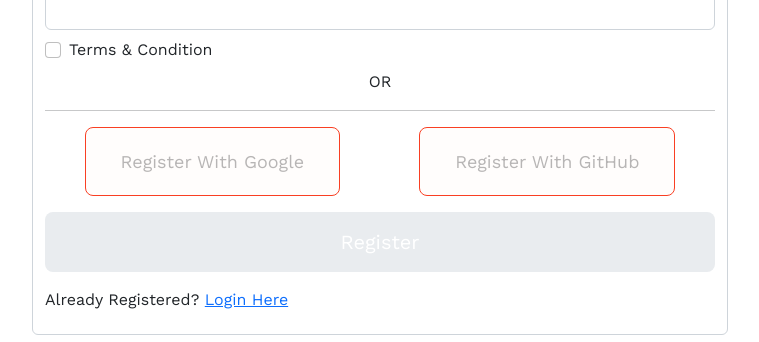
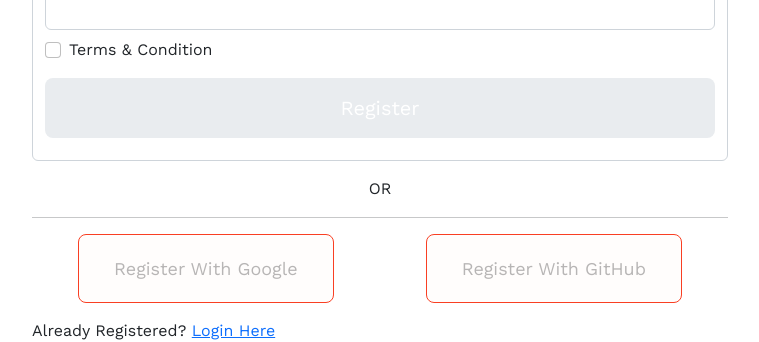
Before and after one commit to Hasan-Nayem/Chef-s-Corner-Client, a React (Vite) app: page /registration in a window 1280 px wide. Shown: the part 709-1051 px from the top of the page, without its empty margins (260-1019 px from the left). Built offline with nearby package versions, Linux system fonts and the light colour scheme.

Commit message:
Context provider

```diff
--- a/src/Components/Login/Login.jsx
+++ b/src/Components/Login/Login.jsx
@@ -19,7 +19,8 @@ const Login = () => {
                 <div className="form-group my-3">
                     <button type="submit" className='explore-btn form-control'>Login</button>
                 </div>
-                <p className='text-center'>OR</p>
+            </form>
+            <p className='text-center my-3'>OR</p>
             <hr />
             <div className="d-flex justify-content-around">
                 <button className="signInbtn">Sign In With Google</button>
@@ -28,7 +29,6 @@ const Login = () => {
             <div className="form-group my-2">
                 <p className="">Not Registered Yet? <Link to="/registration">Register Here</Link> </p>
             </div>
-            </form>
         </div>
     );
 };
--- a/src/Components/Recipe/Recipe.jsx
+++ b/src/Components/Recipe/Recipe.jsx
@@ -5,7 +5,6 @@ import RecipeDetails from '../RecipeDetails/RecipeDetails';
 
 const Recipe = () => {
     const {id,name,img,bio,yearsOfExperience,likes,recipes} = useLoaderData();
-    console.log(name);
     return (
         <div className="container my-4 p-4 border">
             <div className="text-center">
--- a/src/Components/Registration/Registration.jsx
+++ b/src/Components/Registration/Registration.jsx
@@ -34,12 +34,20 @@ const Registration = () => {
                 <div onClick={handleStatus} className="col-12 my-2">
                     <div className="form-check">
                         <input className="form-check-input" type="checkbox" id="gridCheck" />
-                    <label className="form-check-label" for="gridCheck">
+                    <label className="form-check-label" htmlFor="gridCheck">
                         Terms & Condition
                     </label>
                     </div>
                 </div>
-                <p className='text-center'>OR</p>
+                <div className="form-group my-3">
+                    {
+                        status?
+                        <button type="submit" className='explore-btn form-control'>Register</button>
+                        :<button type="submit" className='explore-btn form-control' disabled>Register</button>
+                    }
+                </div>
+            </form>
+            <p className='text-center my-3'>OR</p>
             <hr />
             <div className="form-group my-3">
                 {
@@ -49,7 +57,6 @@ const Registration = () => {
                             <button className="signInbtn">Register With Google</button>
                             <button className="signInbtn">Register With GitHub</button>
                         </div>
-                            <button type="submit" className='explore-btn form-control'>Register</button>
                     </>
 
                     :
@@ -58,14 +65,12 @@ const Registration = () => {
                             <button className="signInbtn" disabled>Register With Google</button>
                             <button className="signInbtn" disabled>Register With GitHub</button>
                         </div>
-                            <button type="submit" className='explore-btn form-control' disabled>Register</button>
                     </>
                 }
             </div>
             <div className="form-group my-2">
                 <p className="">Already Registered? <Link to="/login">Login Here</Link> </p>
             </div>
-            </form>
         </div>
     );
 };
--- a/src/main.jsx
+++ b/src/main.jsx
@@ -17,7 +17,7 @@ const router = createBrowserRouter([
   {
     path: "/",
     element: <Main></Main>,
-    // errorElement : <ErrorPage></ErrorPage>,
+    errorElement : <ErrorPage></ErrorPage>,
     children: [
       {
         path: "/login",
```
Also changed, not shown: src/firebase/__firebase.init.js (+6 -6 lines), src/providers/AuthContextProvider.jsx (added, +13 -0 lines). Lines whose indentation alone changed are shown as unchanged.
